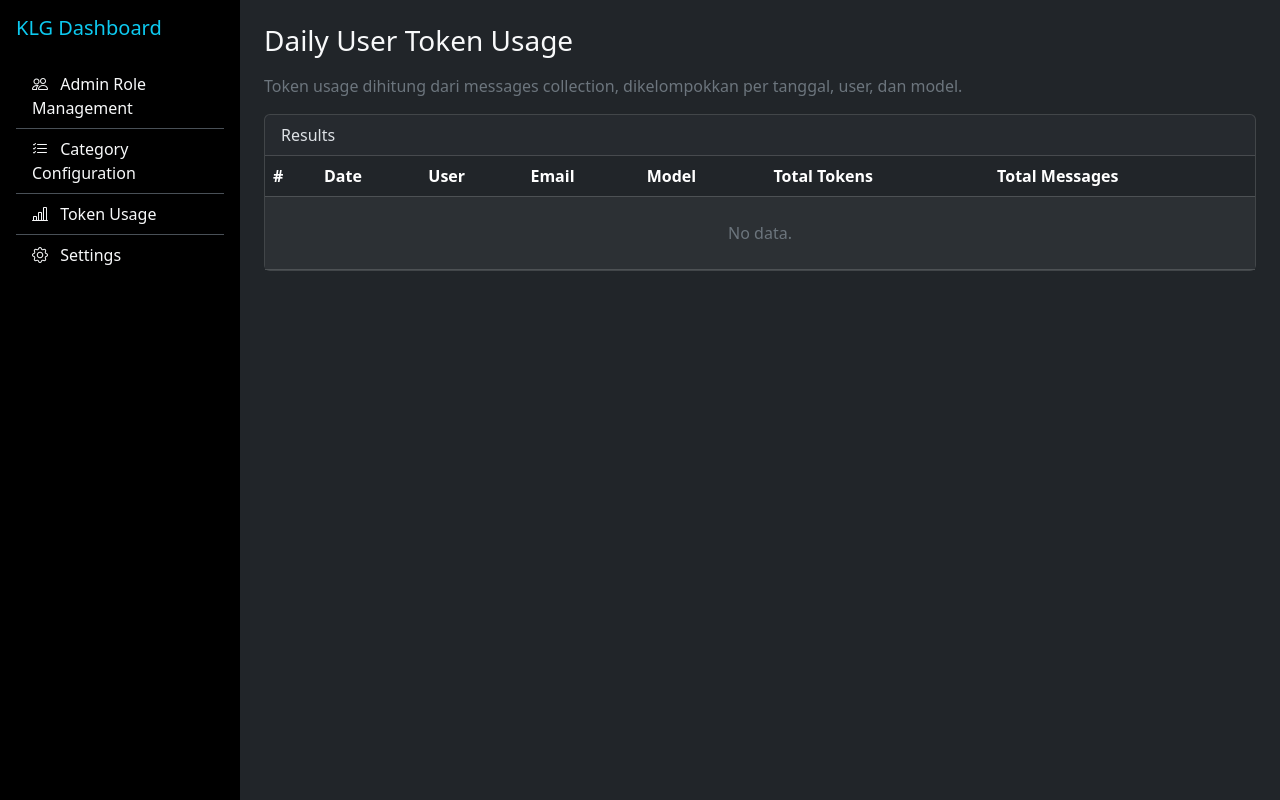
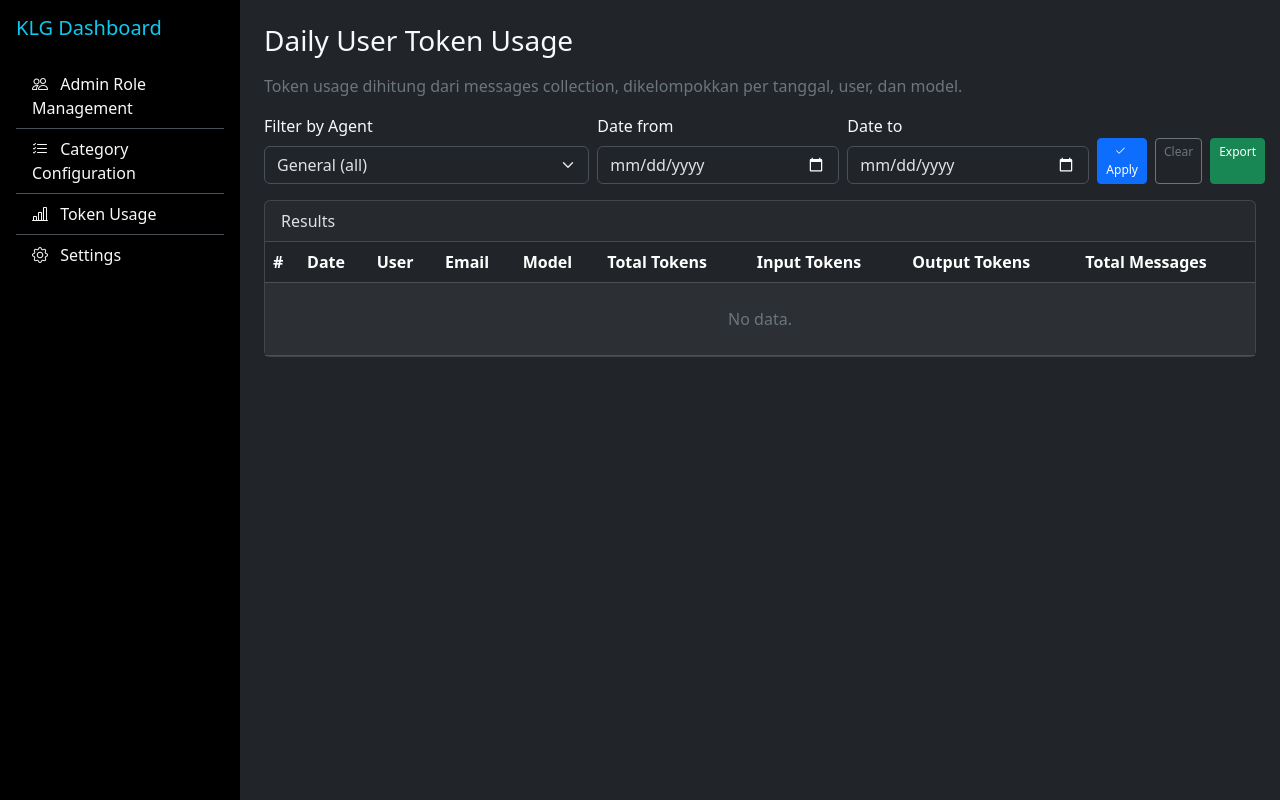
Before and after one commit to DavidNath4/KLG-Admin-dashboard, a Flask app: page /admin/tokens in a window 1280 px wide. Run offline with Flask 3, Linux system fonts and the light colour scheme; data that the repository does not hold is empty.

Commit message:
update category, users, token usage and export excel

```diff
--- a/app.py
+++ b/app.py
@@ -1,7 +1,7 @@
 #!/usr/bin/env python3
 # app.py — Flask Admin (Simple Dark, Mongo) + Settings (Test/Apply)
-from flask import Flask, render_template, request, redirect, url_for, flash
-from datetime import datetime
+from flask import Flask, render_template, request, redirect, url_for, flash, send_file
+from datetime import datetime, timedelta, date
 from bson import ObjectId
 from dotenv import load_dotenv
 from time import perf_counter
@@ -98,15 +98,35 @@ def home():
 @app.route("/admin/users", methods=["GET", "POST"])
 def admin_users():
     q = request.args.get("q", "").strip()
+    sort_field = request.args.get("sort", "email")  # default sort email
+    sort_dir   = request.args.get("dir", "asc")
+
+    # validasi field agar aman
+    allowed_fields = {"email", "name", "role"}
+    if sort_field not in allowed_fields:
+        sort_field = "email"
+
+    direction = 1 if sort_dir == "asc" else -1
+
     data = []
     if users is not None:
-        if q:
-            # hasil pencarian
-            data = list(users.find({"email": {"$regex": q, "$options": "i"}}).limit(50))
-        else:
-            # default: 10 user random
-            data = list(users.aggregate([{"$sample": {"size": 10}}]))
-    return render_template("users.html", title="Set Up Admin", active="users", users=data, q=q, users_col=USERS_COL)
+        query = {"email": {"$regex": q, "$options": "i"}} if q else {}
+        data = list(
+            users.find(query)
+                 .sort(sort_field, direction)
+                 .limit(50 if q else 10)
+        )
+
+    return render_template(
+        "users.html",
+        title="Set Up Admin",
+        active="users",
+        users=data,
+        q=q,
+        users_col=USERS_COL,
+        sort=sort_field,
+        dir=sort_dir,
+    )
 
 @app.post("/admin/users/<id>/role")
 def change_role(id):
@@ -250,71 +270,222 @@ def db_settings():
 
 @app.route("/admin/tokens")
 def admin_tokens():
+
     rows = []
-    if client is not None:
-        db = client[MONGO_DB]
-        users_col = db[USERS_COL]
-        messages_col = db["messages"]
-        convos_col = db["conversations"]
-        agents_col = db["agents"]
+    selected_agent = request.args.get("agent", "general")  # default: all
+    date_from = request.args.get("date_from", "")          # 'YYYY-MM-DD' atau ''
+    date_to   = request.args.get("date_to", "")            # 'YYYY-MM-DD' atau ''
+    agents_list = []
+    print(selected_agent, date_from, date_to)
 
-        # === Ambil data raw ===
-        users = {str(u["_id"]): u for u in users_col.find({})}
-        convos = {str(c["_id"]): c for c in convos_col.find({})}
-        messages = list(messages_col.find({}))
-        agents = list(agents_col.find({}))
+    if client is None:
+        return render_template(
+            "tokens.html",
+            title="Token Usage",
+            active="tokens",
+            rows=rows,
+            agents_list=agents_list,
+            selected_agent=selected_agent,
+            date_from=date_from,
+            date_to=date_to,
+        )
 
-        # === Normalisasi messages ===
-        data = []
-        for msg in messages:
-            user_id = str(msg.get("user"))
-            user = users.get(user_id, {})
+    # Ambil handle collection dari koneksi yang sama (bukan koneksi baru)
+    db = client[MONGO_DB]
+    users_col = db[USERS_COL]
+    messages_col = db["messages"]
+    convos_col = db["conversations"]
+    agents_col = db["agents"]
 
-            # ganti model ID → agent name
-            for agent in agents:
-                if agent["id"] == msg.get("model"):
-                    msg["model"] = agent["model"]
 
-            # ambil tanggal
-            created_at = msg.get("createdAt")
-            if created_at:
-                date_str = created_at.date()
+    # ---- 1) Prefetch referensi yang dibutuhkan ----
+    agents_list = list(agents_col.find({}, {"id": 1, "name": 1}).sort("name", 1))
+
+    agents_map = {
+        a["id"]: a.get("model")
+        for a in agents_col.find({}, {"id": 1, "model": 1})
+    }
+
+    users_cache = {
+        str(u["_id"]): {"name": u.get("name", "Unknown"), "email": u.get("email")}
+        for u in users_col.find({}, {"name": 1, "email": 1})
+    }
+
+    # ---- 2) Ambil BALASAN AGENT (output) saja ----
+    assistants_query = {"isCreatedByUser": {"$in": [False, "false", "False", 0]}}
+
+    # Filter agent (jika bukan General)
+    if selected_agent != "general":
+        assistants_query["model"] = selected_agent
+
+    # Filter tanggal (berbasis createdAt balasan agent)
+    # - date_from -> createdAt >= YYYY-MM-DD 00:00:00
+    # - date_to   -> createdAt <  (YYYY-MM-DD + 1 hari) 00:00:00  (exclusive)
+    created_range = {}
+    if date_from:
+        try:
+            start_dt = datetime.strptime(date_from, "%Y-%m-%d")
+            created_range["$gte"] = start_dt
+        except ValueError as e:
+            print("[WARN] date_from invalid:", date_from, e)
+
+    if date_to:
+        try:
+            end_dt_exclusive = datetime.strptime(date_to, "%Y-%m-%d") + timedelta(days=1)
+            created_range["$lt"] = end_dt_exclusive
+        except ValueError as e:
+            print("[WARN] date_to invalid:", date_to, e)
+
+    if created_range:
+        assistants_query["createdAt"] = created_range
+
+
+    assistants = list(
+        messages_col.find(
+            assistants_query,
+            {
+                "user": 1,
+                "model": 1,
+                "createdAt": 1,
+                "conversationId": 1,
+                "tokenCount": 1,
+                "parentMessageId": 1,
+            },
+        )
+    )
+
+    # Kumpulkan conversationId & parentMessageId untuk prefetch
+    conv_ids = {str(m.get("conversationId")) for m in assistants if m.get("conversationId")}
+    parent_ids = [m.get("parentMessageId") for m in assistants if m.get("parentMessageId")]
+
+    # Prefetch conversations.createdAt (fallback saja)
+    convos_map = {}
+    if conv_ids:
+        for c in convos_col.find({"_id": {"$in": list(conv_ids)}}, {"createdAt": 1}):
+            convos_map[str(c["_id"])] = c.get("createdAt")
+
+    # Prefetch parent messages
+    parents_map = {}
+    if parent_ids:
+        for p in messages_col.find(
+            {"messageId": {"$in": parent_ids}},
+            {"messageId": 1, "isCreatedByUser": 1, "tokenCount": 1},
+        ):
+            parents_map[p.get("messageId")] = p
+
+    # ---- 3) Build data per turn (input dari parent + output dari agent reply) ----
+    data = []
+    for m in assistants:
+        user_id = str(m.get("user"))
+        user_info = users_cache.get(user_id, {"name": "Unknown", "email": None})
+
+        model_id_or_name = m.get("model")
+        model_name = agents_map.get(model_id_or_name, model_id_or_name or "Unknown Model")
+
+        created_at = m.get("createdAt") or convos_map.get(str(m.get("conversationId")))
+        if not created_at:
+            continue
+        date_str = created_at.date()
+
+        out_tokens = int(m.get("tokenCount", 0) or 0)
+
+        in_tokens = 0
+        parent = parents_map.get(m.get("parentMessageId"))
+        if parent:
+            raw_flag = parent.get("isCreatedByUser", False)
+            if isinstance(raw_flag, bool):
+                is_user_parent = raw_flag
             else:
-                convo = convos.get(str(msg.get("conversationId")), {})
-                created_at = convo.get("createdAt")
-                date_str = created_at.date() if created_at else None
+                is_user_parent = (str(raw_flag).lower() == "true") or (raw_flag == 1)
+            if is_user_parent:
+                in_tokens = int(parent.get("tokenCount", 0) or 0)
 
-            if date_str is None:
-                continue
+        data.append({
+            "date": str(date_str),
+            "name": user_info.get("name", "Unknown"),
+            "email": user_info.get("email"),
+            "model": model_name,
+            "tokens": in_tokens + out_tokens,
+            "input_tokens": in_tokens,
+            "output_tokens": out_tokens,
+            "messages_in_turn": 1 + (1 if parent else 0),
+        })
 
-            data.append({
-                "date": date_str,
-                "user_id": user_id,
-                "name": user.get("name", "Unknown"),
-                "email": user.get("email"),
-                "tokens": msg.get("tokenCount", 0),
-                "messageId": str(msg.get("_id")),
-                "model": msg.get("model", "None")
-            })
+    # ---- 4) Agregasi per (date, email, model) ----
+    df = pd.DataFrame(data)
+    if not df.empty:
+        daily_usage = (
+            df.groupby(["date", "email", "model"])
+              .agg(
+                  name=("name", "first"),
+                  total_tokens=("tokens", "sum"),
+                  input_tokens=("input_tokens", "sum"),
+                  output_tokens=("output_tokens", "sum"),
+                  total_messages=("messages_in_turn", "sum"),
+              )
+              .reset_index()
+        )
+        rows = daily_usage.to_dict(orient="records")
+        rows.sort(key=lambda r: (r["date"], r["email"] or "", r["model"] or ""))
 
-        # === Pakai pandas untuk olah "Daily User Usage" ===
-        df = pd.DataFrame(data)
+    now_date = date.today().isoformat()
 
-        if not df.empty:
-            daily_usage = (
-                df.groupby(["date", "email", "model"])
-                .agg(
-                    name=("name", "first"),
-                    total_tokens=("tokens", "sum"),
-                    total_messages=("messageId", "count"),
-                )
-                .reset_index()
+    # === Export ke Excel (.xlsx) via pandas + openpyxl
+    if request.args.get("export") == "xlsx":
+        # Pastikan openpyxl ada
+        try:
+            import openpyxl  # noqa: F401
+        except Exception:
+            # Bisa juga pakai flash+redirect jika mau, tapi paling simpel: error jelas
+            return "openpyxl belum terpasang. Jalankan: pip install openpyxl", 500
+
+        from io import BytesIO
+        from flask import send_file
+
+        # Siapkan DataFrame dari rows; meski kosong kita tetap kasih header yang rapi
+        df_x = pd.DataFrame(rows)
+        if df_x.empty:
+            df_x = pd.DataFrame(
+                columns=[
+                    "date", "name", "email", "model",
+                    "total_tokens", "input_tokens", "output_tokens", "total_messages"
+                ]
             )
 
-            # ubah ke dict list → render ke HTML
-            rows = daily_usage.to_dict(orient="records")
+        # Urutkan kolom biar konsisten
+        wanted = [
+            "date", "name", "email", "model",
+            "total_tokens", "input_tokens", "output_tokens", "total_messages"
+        ]
+        cols = [c for c in wanted if c in df_x.columns]
+        df_x = df_x[cols] if cols else df_x
 
-    return render_template("tokens.html", title="Token Usage", active="tokens", rows=rows)
+        # Tulis ke buffer Excel
+        output = BytesIO()
+        filename = f"token-usage_{date_from or 'all'}_{date_to or 'all'}.xlsx"
+
+        with pd.ExcelWriter(output, engine="openpyxl") as writer:
+            df_x.to_excel(writer, index=False, sheet_name="Token Usage")
+        output.seek(0)
+
+        return send_file(
+            output,
+            as_attachment=True,
+            download_name=filename,
+            mimetype="application/vnd.openxmlformats-officedocument.spreadsheetml.sheet",
+        )
+
+    return render_template(
+        "tokens.html",
+        title="Token Usage",
+        active="tokens",
+        rows=rows,
+        agents_list=agents_list,
+        selected_agent=selected_agent,
+        date_from=date_from,
+        date_to=date_to,
+        now_date=now_date
+    )
 
 
 if __name__ == "__main__":
--- a/templates/categories.html
+++ b/templates/categories.html
@@ -59,6 +59,7 @@
           </td>
           <td>{{ c.order or c['order'] }}</td>
           <td>
+            {% if c.custom or c['custom'] %}
               <form class="d-inline" method="post" action="{{ url_for('move_category', id=c._id, direction='up') }}">
                 <button class="btn btn-sm btn-outline-light" title="Up">⬆</button>
               </form>
@@ -68,6 +69,11 @@
               <form class="d-inline" method="post" action="{{ url_for('delete_category', id=c._id) }}" onsubmit="return confirm('Delete this category?')">
                 <button class="btn btn-sm btn-outline-danger" title="Delete"><i class="bi bi-trash"></i></button>
               </form>
+            {% else %}
+              <button class="btn btn-sm btn-outline-secondary" disabled>⬆</button>
+              <button class="btn btn-sm btn-outline-secondary" disabled>⬇</button>
+              <button class="btn btn-sm btn-outline-secondary" disabled><i class="bi bi-trash"></i></button>
+            {% endif %}
           </td>
         </tr>
         {% else %}
--- a/templates/tokens.html
+++ b/templates/tokens.html
@@ -2,6 +2,56 @@
 {% block content %}
 <h3 class="mb-3">Daily User Token Usage</h3>
 <p class="text-secondary">Token usage dihitung dari messages collection, dikelompokkan per tanggal, user, dan model.</p>
+
+<form method="get" class="mb-3">
+  <div class="row gy-2 gx-2 align-items-end">
+    <!-- Filter by Agent -->
+    <div class="col-12 col-md-4">
+      <label class="form-label">Filter by Agent</label>
+      <select class="form-select" name="agent" onchange="this.form.submit()">
+        <option value="general" {{ 'selected' if selected_agent == 'general' else '' }}>General (all)</option>
+        {% for ag in agents_list %}
+          <option value="{{ ag.id }}" {{ 'selected' if selected_agent == ag.id else '' }}>{{ ag.name }}</option>
+        {% endfor %}
+      </select>
+    </div>
+
+    <!-- Date From -->
+    <div class="col-6 col-md-3">
+      <label class="form-label">Date from</label>
+      <input type="date" class="form-control" name="date_from" value="{{ date_from or '' }}" max="{{ now_date }}">
+    </div>
+
+    <!-- Date To -->
+    <div class="col-6 col-md-3">
+      <label class="form-label">Date to</label>
+      <input type="date" class="form-control" name="date_to" value="{{ date_to or '' }}" max="{{ now_date }}">
+    </div>
+
+    <!-- Apply / Clear / Export -->
+    <div class="col-12 col-md-2 d-flex gap-2">
+      <button class="btn btn-primary btn-sm flex-fill" type="submit">
+        <i class="bi bi-check2 me-1"></i>Apply
+      </button>
+      <a class="btn btn-outline-secondary btn-sm flex-fill" href="{{ url_for('admin_tokens') }}">
+        Clear
+      </a>
+      <a class="btn btn-success btn-sm flex-fill" href="{{ url_for('admin_tokens', agent=selected_agent, date_from=date_from, date_to=date_to, export='xlsx') }}">
+        Export
+      </a>
+    </div>
+
+
+  </div>
+</form>
+
+<style>
+  .btn-sm {
+    font-size: 0.75rem;   /* lebih kecil */
+    padding: 0.25rem 0.5rem;
+  }
+</style>
+
 
 <div class="card">
   <div class="card-header">Results</div>
@@ -15,6 +65,8 @@
     <th>Email</th>
     <th>Model</th>
     <th>Total Tokens</th>
+    <th>Input Tokens</th>
+    <th>Output Tokens</th>
     <th>Total Messages</th>
   </tr>
 </thead>
@@ -27,14 +79,17 @@
     <td>{{ r.email or '-' }}</td>
     <td>{{ r.model or '-' }}</td>
     <td>{{ r.total_tokens }}</td>
+    <td>{{ r.input_tokens }}</td>
+    <td>{{ r.output_tokens }}</td>
     <td>{{ r.total_messages }}</td>
   </tr>
   {% else %}
   <tr>
-          <td colspan="7" class="text-center text-secondary py-4">No data.</td>
+    <td colspan="9" class="text-center text-secondary py-4">No data.</td>
   </tr>
   {% endfor %}
 </tbody>
+
     </table>
   </div>
 </div>
```
Also changed, not shown: templates/users.html (+28 -7 lines). Lines whose indentation alone changed are shown as unchanged.
